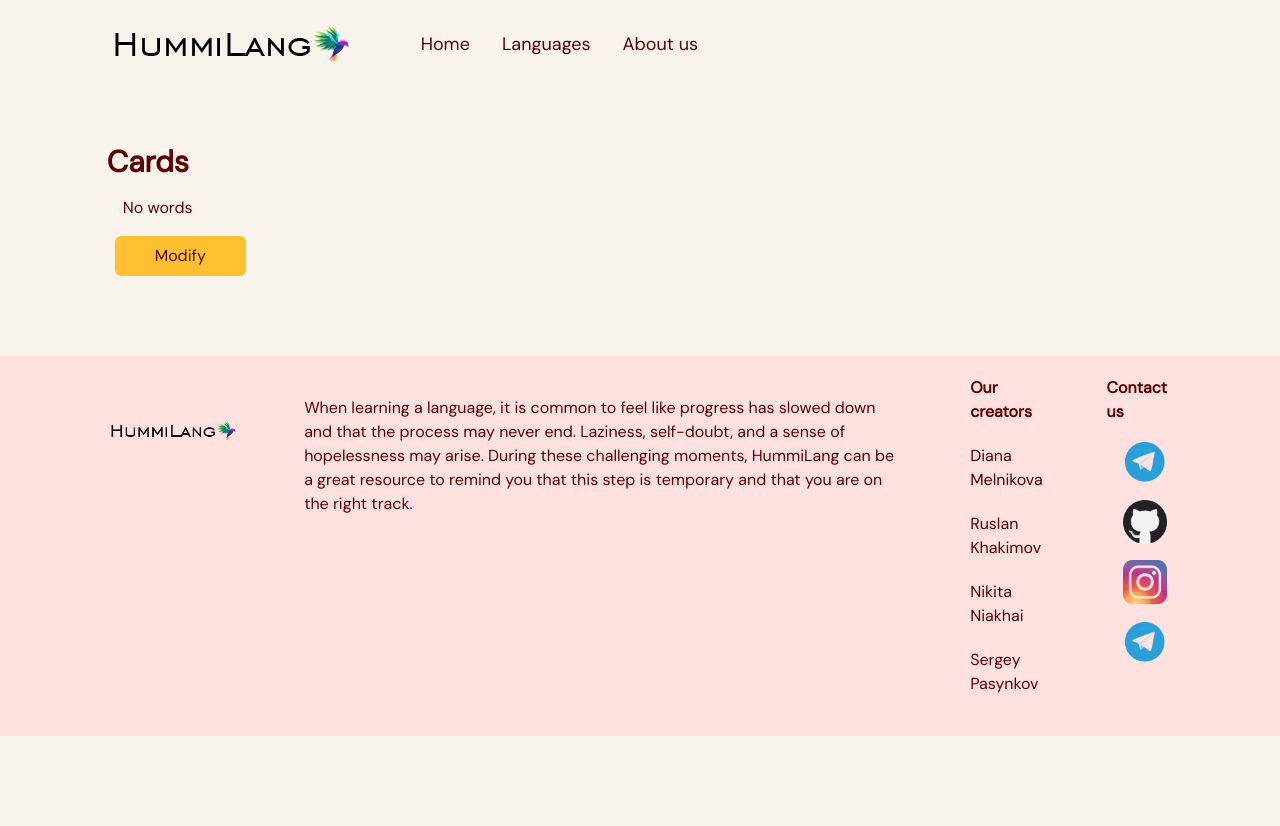
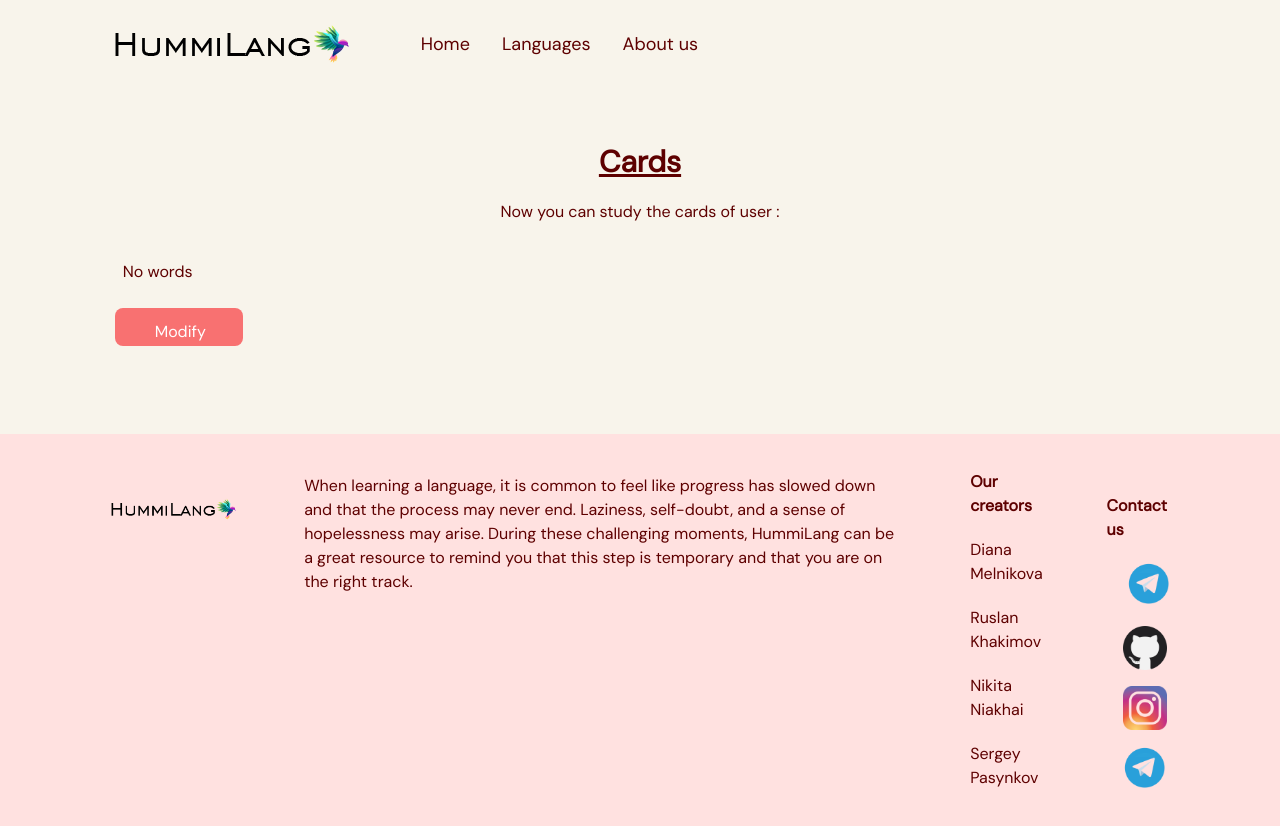
Before and after one commit to wareverdud/fwd-project, a Next.js app: page /languages/1/1 in a window 1280 px wide. Shown: the top 826 px of the page. Before the commit the page ends 800 px from the top, so only its background shows below. Built offline with nearby package versions, Linux system fonts and the light colour scheme; no server answers; the database is empty.

Commit message:
Username fixed and design

```diff
--- a/src/components/footer/index.tsx
+++ b/src/components/footer/index.tsx
@@ -26,18 +26,18 @@ const Footer = ({ setSelectedPage }: Props) => {
           moments, HummiLang can be a great resource to remind you that this
           step is temporary and that you are on the right track.
         </p>
-        <div className="mt-16 basis-1/4 md:mt-0">
+        <div className="mt-16 basis-1/4 md:mt-4">
           <h4 className="font-bold">Our creators</h4>
           <p className="my-5">Diana Melnikova</p>
           <p className="my-5">Ruslan Khakimov</p>
           <p className="my-5">Nikita Niakhai</p>
           <p className="my-5">Sergey Pasynkov</p>
         </div>
-        <div className="mt-16 basis-1/4 md:mt-0">
+        <div className="mt-16 basis-1/4 md:mt-10">
           <h4 className="font-bold">Contact us</h4>
           <a href="https://t.me/meldilen24">
             <img
-              className="h-15 m-4 w-11"
+              className="h-15 m-5 w-11"
               src={imageTelegram.src}
               alt="Telegram"
             />
--- a/src/pages/languages/[lang]/[id]/index.tsx
+++ b/src/pages/languages/[lang]/[id]/index.tsx
@@ -6,13 +6,19 @@ import { db } from '@/firebase/firebase-setup'
 import { motion } from 'framer-motion'
 import Card from '@/components/card'
 import { CardType } from '@/shared/types'
+import { DocumentSnapshot } from '@firebase/firestore'
 
 export default function Container() {
   const router = useRouter()
   const [words, setWords] = useState<Array<CardType>>([])
+  const [snap, setSnap] = useState<DocumentSnapshot>()
   const [cardNum, setCardNum] = useState(0)
   const [front, setFront] = useState(true)
 
+  const buttomStyles =
+    'm-2 h-[3vw] w-[10vw] rounded-lg bg-red-400 px-10 py-3 text-center text-white hover:bg-secondary-500'
+
+  // render everytime for some reason
   useEffect(() => {
     async function getCards() {
       const uid = router.query.id as string
@@ -21,6 +27,11 @@ export default function Container() {
         const docSnap = await getDoc(docRef)
         if (docSnap.exists()) {
           setWords(docSnap.data().card)
+          const id = router.query.id ?? ''
+          const userRef = doc(db, `users`, id as string)
+          getDoc(userRef).then((r) => {
+            setSnap(r)
+          })
         }
       }
     }
@@ -45,11 +56,28 @@ export default function Container() {
   return (
     <>
       <Head>
-        <title>{router.query.id}</title>
+        <title>{snap?.data()?.username}</title>
       </Head>
       <section id="slanguages" className="mx-auto min-h-full w-5/6 py-20">
         <motion.div>
-          <h1 className="text-3xl font-bold">Cards</h1>
+          <motion.div
+            className="mx-auto w-5/6"
+            initial="hidden"
+            whileInView="visible"
+            viewport={{ once: true, amount: 0.5 }}
+            transition={{ duration: 0.5 }}
+            variants={{
+              hidden: { opacity: 0, x: -75 },
+              visible: { opacity: 1, x: 0 },
+            }}
+          >
+            <h1 className="ms-70 sticky left-80 right-0 top-0 text-center text-3xl font-bold underline">
+              Cards
+            </h1>
+            <p className="py-5 text-center text-base font-normal">
+              Now you can study the cards of user {snap?.data()?.username}:
+            </p>
+          </motion.div>
           <div className="m-2 p-2" onClick={() => setFront(!front)}>
             <Card
               isEmpty={words.length === 0}
@@ -99,7 +127,7 @@ export default function Container() {
             </>
           )}
           <button
-            className="mx-2 rounded-md bg-secondary-500 px-10 py-2 hover:bg-primary-500 hover:text-white"
+            className={buttomStyles}
             onClick={() =>
               router.push(
                 `/languages/${router.query.lang}/${router.query.id}/modify`
--- a/src/pages/languages/[lang]/index.tsx
+++ b/src/pages/languages/[lang]/index.tsx
@@ -6,6 +6,9 @@ import { db } from '@/firebase/firebase-setup'
 import { motion } from 'framer-motion'
 import { Data } from '@/shared/types'
 const Show = lazy(() => import('@/components/show'))
+import imageCube from '@/assets/Cube.png'
+import imageArrow from '@/assets/Arrow.png'
+import imageAbstractWaves from '@/assets/AbstractWaves.png'
 
 export default function Cards() {
   const router = useRouter()
@@ -36,12 +39,29 @@ export default function Cards() {
       </Head>
       <section id="slanguages" className="mx-auto min-h-full w-5/6 py-20">
         <motion.div>
-          <h1 className="text-3xl font-bold">Cards</h1>
+          <motion.div
+            className="mx-auto w-5/6"
+            initial="hidden"
+            whileInView="visible"
+            viewport={{ once: true, amount: 0.5 }}
+            transition={{ duration: 0.5 }}
+            variants={{
+              hidden: { opacity: 0, x: -75 },
+              visible: { opacity: 1, x: 0 },
+            }}
+          >
+            <h1 className="ms-70 sticky left-80 right-0 top-0 text-center text-3xl font-bold underline">
+              Our users
+            </h1>
+            <p className="py-5 text-center text-base font-normal">
+              Select the user whose cards you would like to study:
+            </p>
+          </motion.div>
           {cards.map((x) => {
             return (
               <div className="my-2" key={x.id}>
                 <button
-                  className="mx-2 rounded-md bg-secondary-500 px-10 py-2 hover:bg-primary-500 hover:text-white"
+                  className="m-1 ml-[34vw] h-[3vw] w-[15vw] rounded-lg bg-red-400 px-11 py-3 text-center text-white hover:bg-secondary-500"
                   onClick={() =>
                     router.push(`/languages/${router.query.lang}/${x.id}`)
                   }
@@ -53,6 +73,27 @@ export default function Cards() {
               </div>
             )
           })}
+          <div className="ml-[45vw] mt-[-14vw] flex">
+            <img
+              className="mx-auto w-[10vw]"
+              src={imageArrow.src}
+              alt="Pattern_arrow"
+            />
+          </div>
+          <div className="ml-[-45vw] mt-[-3vw]">
+            <img
+              className="mx-auto flex w-[12vw] py-10"
+              src={imageCube.src}
+              alt="Pattern_cube"
+            />
+          </div>
+          <div className="ml-[55vw] mt-[-13vw]">
+            <img
+              className="mx-auto flex w-[8vw] py-10"
+              src={imageAbstractWaves.src}
+              alt="Pattern_abstractWaves"
+            />
+          </div>
         </motion.div>
       </section>
     </>
```
